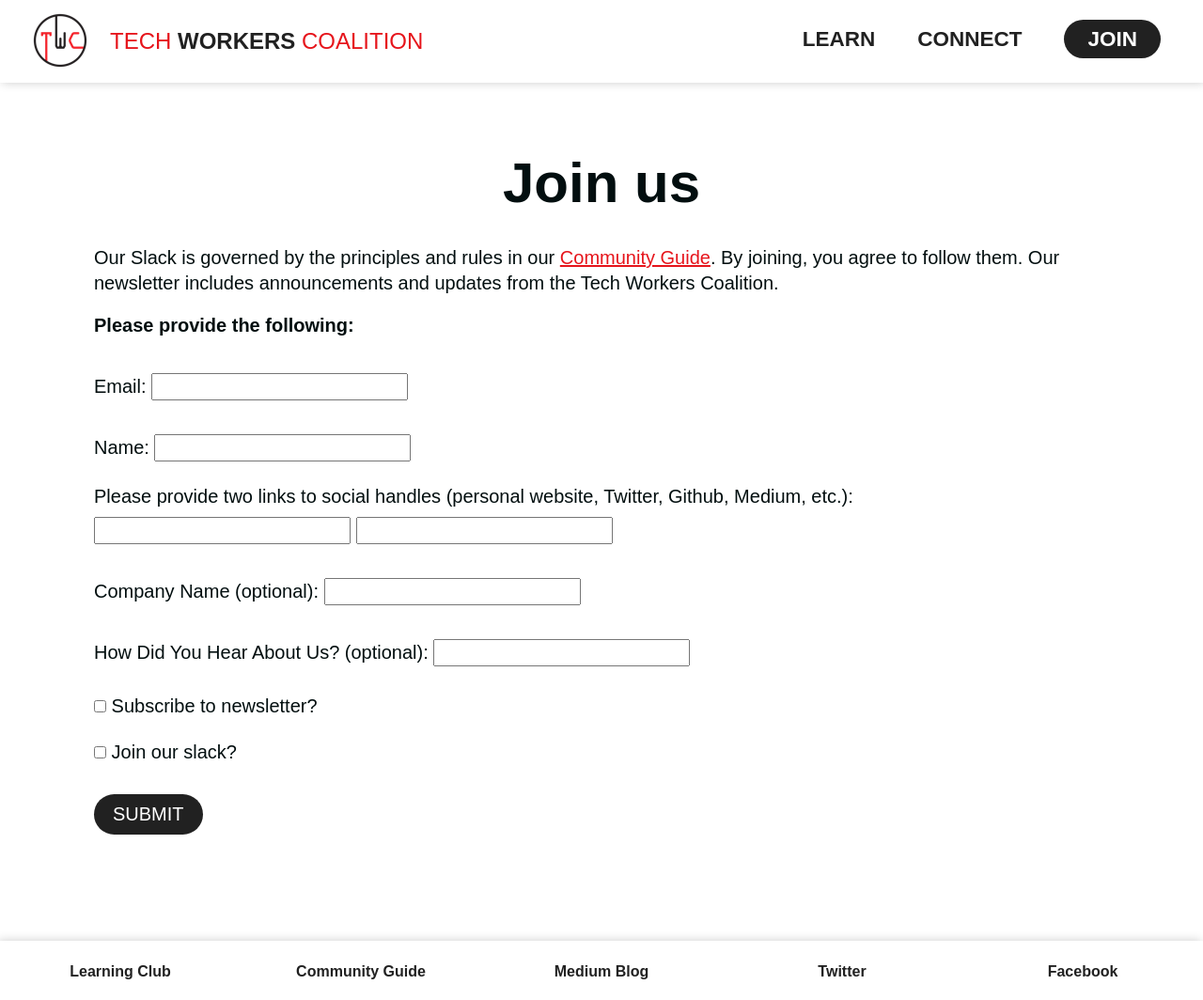
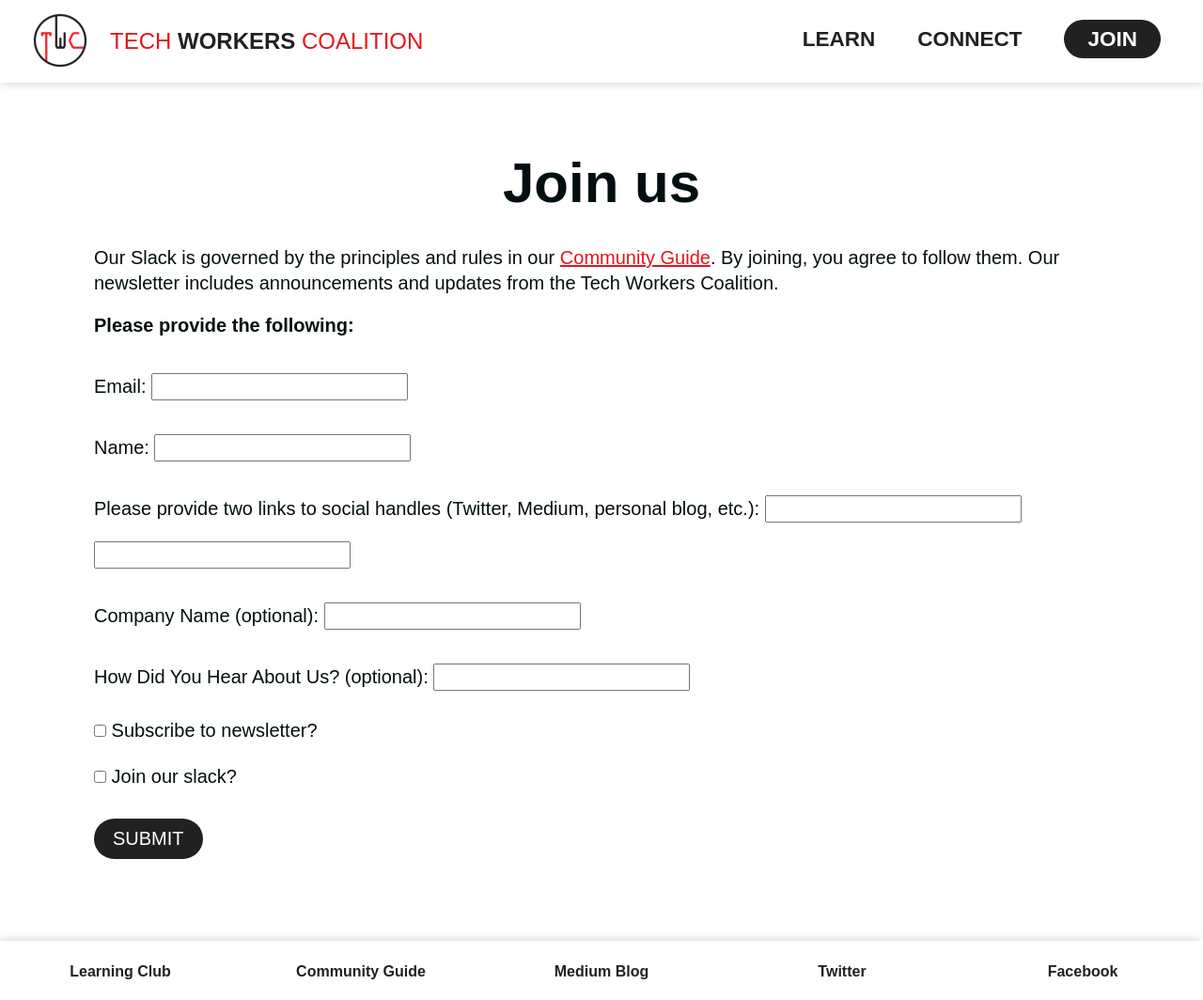
Before and after one commit to techworkersco/twc-site, a Jekyll site: the page built from join.md, in a window 1280 px wide and 1064 px high. Shown: the whole window at 94% size. Built offline with Jekyll 4.4.1, drawn with Linux system fonts in a browser that asks for light colours; nearby versions of some CDN libraries.

Commit message:
remove Github from list of social handles

```diff
--- a/join.md
+++ b/join.md
@@ -22,7 +22,7 @@
     <input id="name" type="text" required name="name">
   </div>
   <div>
-    <label for="social">Please provide two links to social handles (personal website, Twitter, Github, Medium, etc.):</label>
+    <label for="social">Please provide two links to social handles (Twitter, Medium, personal blog, etc.):</label>
     <input id="social" required type="url" name="social_media_1">
     <input type="url" required name="social_media_2">
   </div>
```
